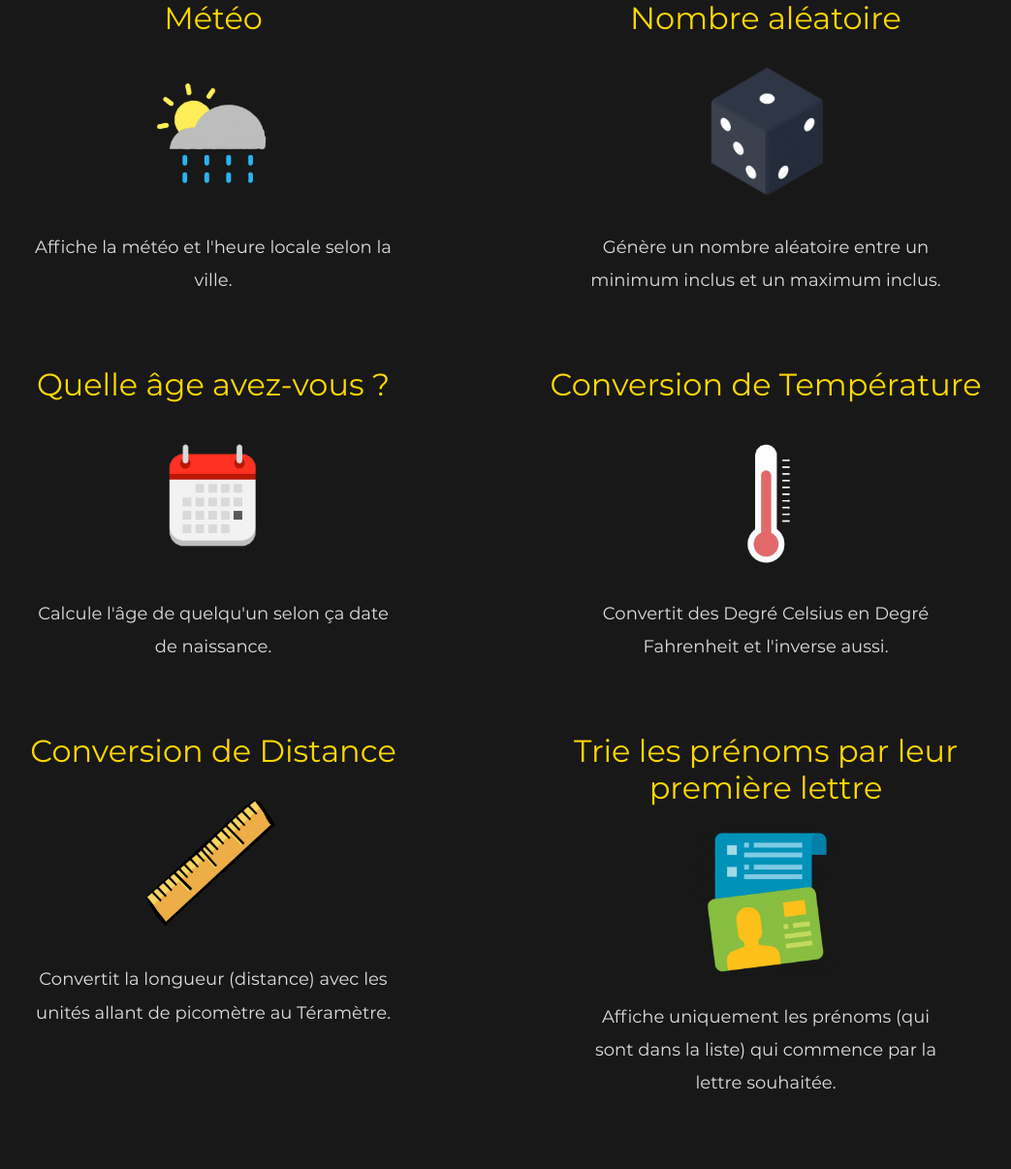
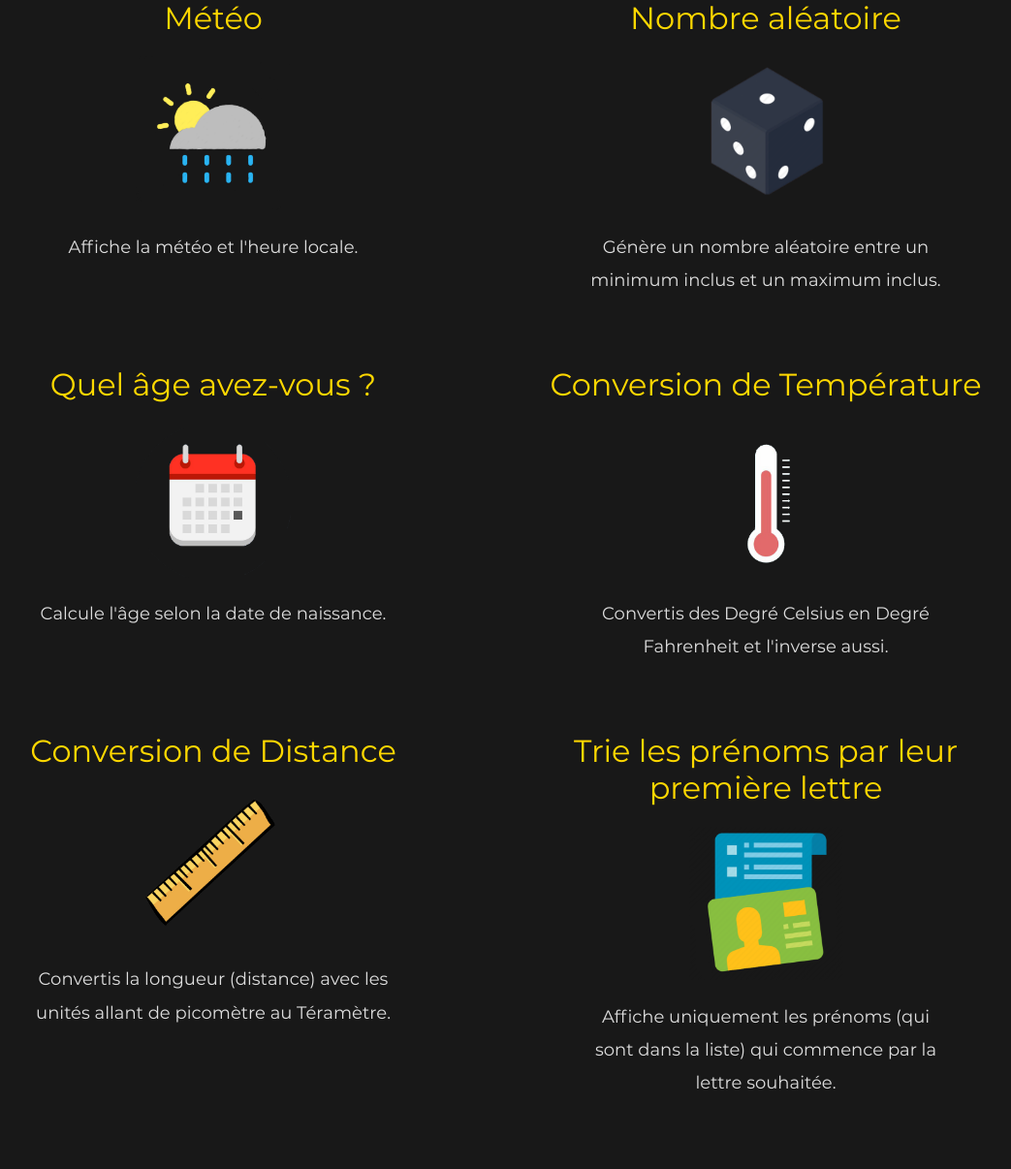
Before and after one commit to theoludwig/FunctionProject, a PHP site: page /views/function-list.php in a window 1280 px wide. Shown: the part 265-1471 px from the top of the page at 97% size, without its empty margins (135-1178 px from the left). Run offline with PHP 8.4, Linux system fonts and the light colour scheme.

Commit message:
Correction orthographe

```diff
--- a/php/config.php
+++ b/php/config.php
@@ -19,18 +19,18 @@ switch ($currentpage) {
         $functionlistActive = 'active';
         break;
     case '/views/function-views/calculateAge.php':
-        $title = 'Quelle âge avez-vous ?';
-        $description = "Calcule l'âge de quelqu'un selon ça date de naissance.";
+        $title = 'Quel âge avez-vous ?';
+        $description = "Calcule l'âge selon la date de naissance.";
         $image = 'https://function.divlo.fr/img/function-image/calculateAge.png';
         break;
     case '/views/function-views/convertDistance.php':
         $title = 'Conversion de Distance';
-        $description = 'Convertit la longueur (distance) avec les unités allant de picomètre au Téramètre.';
+        $description = 'Convertis la longueur (distance) avec les unités allant de picomètre au Téramètre.';
         $image = 'https://function.divlo.fr/img/function-image/convertDistance.png';
         break;
     case '/views/function-views/convertTemperature.php':
         $title = 'Conversion de Température';
-        $description = "Convertit des Degré Celsius en Degré Fahrenheit et l'inverse aussi.";
+        $description = "Convertis des Degré Celsius en Degré Fahrenheit et l'inverse aussi.";
         $image = 'https://function.divlo.fr/img/function-image/convertTemperature.png';
         break;
     case '/views/function-views/randomNumber.php':
@@ -40,7 +40,7 @@ switch ($currentpage) {
         break;
     case '/views/function-views/weatherRequest.php':
         $title = 'Météo';
-        $description = "Affiche la météo et l'heure locale selon la ville.";
+        $description = "Affiche la météo et l'heure locale.";
         $image = 'https://function.divlo.fr/img/function-image/weatherRequest.png';
         break;
     case '/views/function-views/filterStudents.php':
@@ -80,7 +80,7 @@ switch ($currentpage) {
         break;
     case '/views/function-views/heapAlgorithm.php':
         $title = "Heap's algorithm";
-        $description = "<a href='https://en.wikipedia.org/wiki/Heap%27s_algorithm' target='_blank'>Heap's algorithm</a> est un algorithme qui génère toutes les permutations unique possibles d'une châine de caractère, c'est en quelque sorte toutes les possibilités d'anagramme d'un mot (en changeant de place les lettres d’un mot, permet d’en créer un nouveau), par contre les mots n'ont pas besoin d'être de vrais mots qui ont du sens.";
+        $description = "<a href='https://en.wikipedia.org/wiki/Heap%27s_algorithm' target='_blank'>Heap's algorithm</a> est un algorithme qui génère toutes les permutations unique possibles d'une chaîne de caractère, c'est en quelque sorte toutes les possibilités d'anagramme d'un mot (en changeant de place les lettres d’un mot, permet d’en créer un nouveau), par contre les mots n'ont pas besoin d'être de vrais mots qui ont du sens.";
         $image = 'https://function.divlo.fr/img/function-image/heapAlgorithm.png';
         break;
     default:
--- a/scripts/fonctions_annexes.js
+++ b/scripts/fonctions_annexes.js
@@ -7,32 +7,26 @@ function isEmptyValue(value) {
 
 // Formate les nombres avec des espaces (ex : 76120 = 76 120)
 function formatNumberResult(num) {
-    if (!isNaN(num))
-    {
-        if(num >= 1000)
-        {
-            return num.toString().replace(/(\d)(?=(\d{3})+(?!\d))/g, '$1 ');
-        }
-        else
-        {
-            return num;
-        }
+    if(!isNaN(num) && num >= 1000) {
+        return num.toString().replace(/(\d)(?=(\d{3})+(?!\d))/g, '$1 ');
     }
-    else
-    {
-        return messageError;
+    else {
+        return num;
     }
+}
+
+// Vérifie si une string est un float (integer exclu)
+function isFloat(value) {
+    return !isNaN(value) && value.toString().indexOf('.') != -1;
 }
 
 // Convertit les puissances de 10 en nombre (ex: 1e+20 = 100 000 000 000 000 000 000), ne peut pas dépasser 1e+20 (21 ne fonctionne pas)
 function convertPuissanceToNumber(num) {
-    if(!isNaN(num))
-    {
+    if(!isNaN(num)) {
         const number = formatNumberResult((num).toFixed(0));
         return number;
     }
-    else
-    {
+    else {
         return messageError;
     }
 }
@@ -102,7 +96,7 @@ function isValidDate(s) {
     const msToVerifyDate = Date.parse(splitedToVerifyDate);
 
     // Date courante
-    const currentDate = dateTimeUTC('0');
+    let currentDate = dateTimeUTC('0');
     currentDate = currentDate.substr(0,10);
     const currentDateSplited = currentDate.split('/');
     const currentDateFormat = currentDateSplited[2] + '-' + currentDateSplited[1] + '-' + currentDateSplited[0];
--- a/views/function-list.php
+++ b/views/function-list.php
@@ -15,7 +15,7 @@
             <div class="text-center pb-5">
                 <h2 class="function-list-title"><a href="./function-views/weatherRequest.php">Météo</a></h2>
                 <a href="./function-views/weatherRequest.php"><img class="function-list-image" src="/img/function-image/weatherRequest.png" alt="Météo"></a>
-                <p class="function-list-description">Affiche la météo et l'heure locale selon la ville.</p>
+                <p class="function-list-description">Affiche la météo et l'heure locale.</p>
             </div>
         </div>
         <div class="col-sm-12 col-md-6 pb-4">
@@ -30,16 +30,16 @@
     <div class="row">
         <div class="col-sm-12 col-md-6 pb-4">
             <div class="text-center pb-5">
-                <h2 class="function-list-title"><a href="./function-views/calculateAge.php">Quelle âge avez-vous ?</a></h2>
+                <h2 class="function-list-title"><a href="./function-views/calculateAge.php">Quel âge avez-vous ?</a></h2>
                 <a href="./function-views/calculateAge.php"><img class="function-list-image" src="/img/function-image/calculateAge.png" alt="Calendrier"></a>
-                <p class="function-list-description">Calcule l'âge de quelqu'un selon ça date de naissance.</p>
+                <p class="function-list-description">Calcule l'âge selon la date de naissance.</p>
             </div>
         </div>
         <div class="col-sm-12 col-md-6 pb-4">
             <div class="text-center pb-5">
                 <h2 class="function-list-title"><a href="./function-views/convertTemperature.php">Conversion de Température</a></h2>
                 <a href="./function-views/convertTemperature.php"><img class="function-list-image" src="/img/function-image/convertTemperature.png" alt="Thermomètre"></a>
-                <p class="function-list-description">Convertit des Degré Celsius en Degré Fahrenheit et l'inverse aussi.</p>
+                <p class="function-list-description">Convertis des Degré Celsius en Degré Fahrenheit et l'inverse aussi.</p>
             </div>
         </div>
     </div>
@@ -49,7 +49,7 @@
             <div class="text-center pb-5">
                 <h2 class="function-list-title"><a href="./function-views/convertDistance.php">Conversion de Distance</a></h2>
                 <a href="./function-views/convertDistance.php"><img class="function-list-image" src="/img/function-image/convertDistance.png" alt="Règle"></a>
-                <p class="function-list-description">Convertit la longueur (distance) avec les unités allant de picomètre au Téramètre.</p>
+                <p class="function-list-description">Convertis la longueur (distance) avec les unités allant de picomètre au Téramètre.</p>
             </div>
         </div>
         <div class="col-sm-12 col-md-6 pb-4">
@@ -107,7 +107,7 @@
             <div class="text-center pb-5">
                 <h2 class="function-list-title"><a href="./function-views/heapAlgorithm.php">Heap's algorithm</a></h2>
                 <a href="./function-views/heapAlgorithm.php"><img class="function-list-image" src="/img/function-image/heapAlgorithm.png" alt="Heap's algorithm"></a>
-                <p class="function-list-description">Génère toutes les permutations unique possibles d'une châine de caractère (en changeant de place les lettres du mot, permet d’en créer un nouveau qui n'a pas forcément de sens).</p>
+                <p class="function-list-description">Génère toutes les permutations unique possibles d'une chaîne de caractère (en changeant de place les lettres du mot, permet d’en créer un nouveau qui n'a pas forcément de sens).</p>
             </div>
         </div>
     </div>
--- a/views/function-views/weatherRequest.php
+++ b/views/function-views/weatherRequest.php
@@ -9,7 +9,7 @@
   <h1><span class="important"><?php echo $title?></span> :</h1>
   <p class="pt-3 text-center"><?php echo $description?> <br>
   Pour une meilleure précision, je recommande de préciser le pays de la ville. <br>
-  La météo est récupérée grâce à l'API <a href="https://openweathermap.org/" target="_blank">openweathermap.org</a>. <br> Il faut rentré le nom anglais de la ville (si il est différent qu'en français). <br>
+  La météo est récupérée grâce à l'API <a href="https://openweathermap.org/" target="_blank">openweathermap.org</a>. <br> Il faut rentrer le nom anglais de la ville (si il est différent qu'en français). <br>
   Exemples : Paris, FR - London, UK - Moscow, RU - etc.
   </p>
   <div class="text-center">
```
Also changed, not shown: scripts/fonctions_principales.js (+19 -33 lines), scripts/main.js (+23 -45 lines), README.md.
